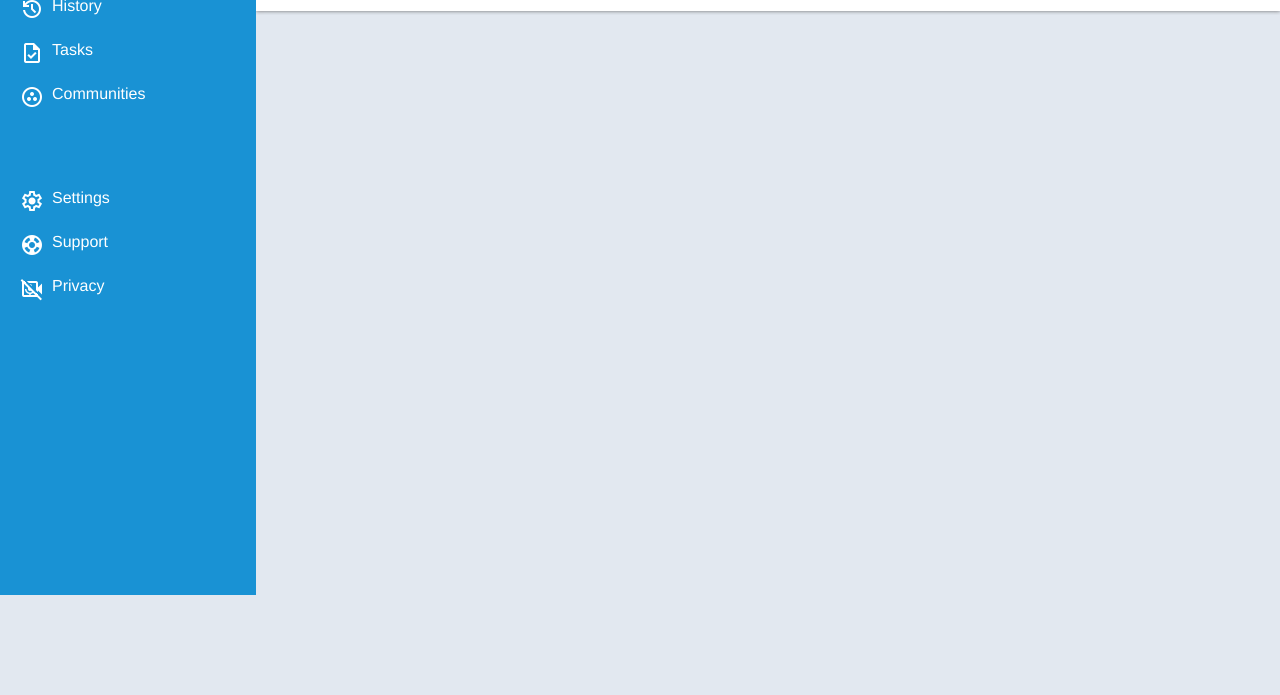
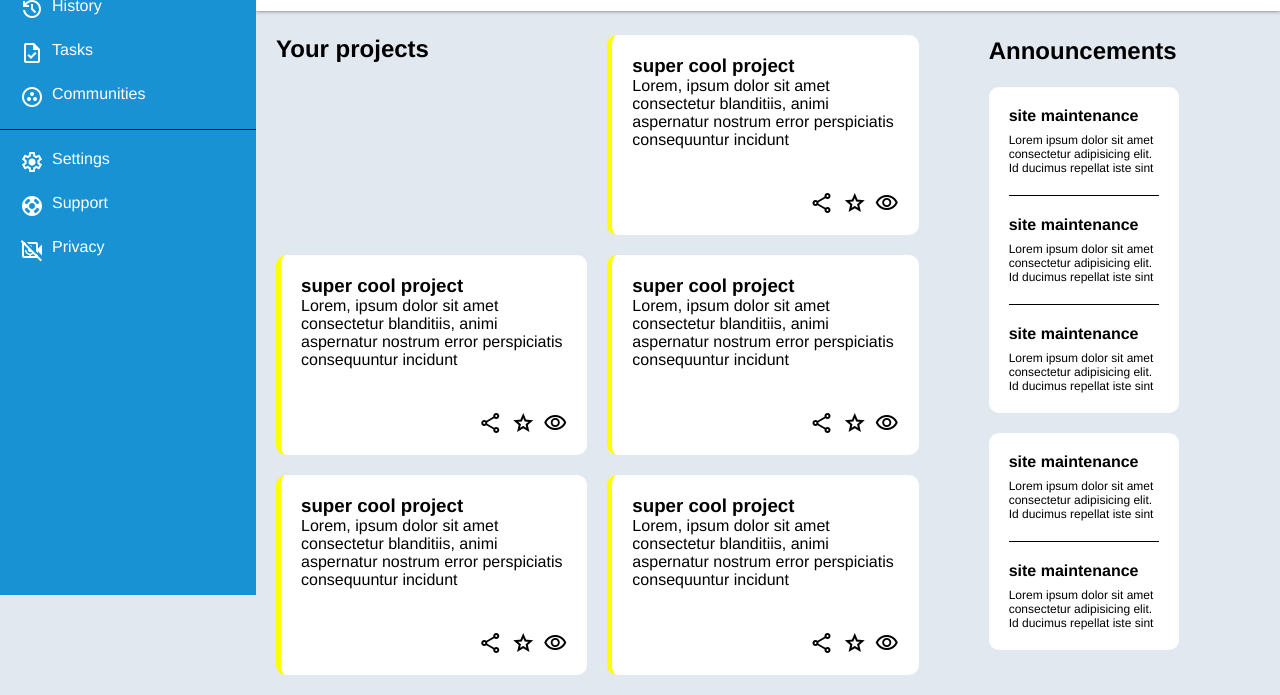
Before and after one commit to peterzaz1/admin-dashboard, a plain HTML site: page index.html in a window 1280 px wide. Shown: the part 205-900 px from the top of the page. Before the commit the page ends 800 px from the top, so only its background shows below. Drawn offline with nearby package versions, Linux system fonts and the light colour scheme.

Commit message:
all done

```diff
--- a/index.html
+++ b/index.html
@@ -112,8 +112,131 @@
           </div>
         </div>
       </div>
-      <div class="main"></div>
-      <div class="side-contant"></div>
+      <div class="main">
+        <div class="articles">
+          <h2>Your projects</h2>
+          <article>
+            <div class="text">
+              <h3>super cool project</h3>
+              <p>
+                Lorem, ipsum dolor sit amet consectetur blanditiis, animi
+                aspernatur nostrum error perspiciatis consequuntur incidunt
+              </p>
+            </div>
+
+            <div class="share">
+              <span class="icon material-symbols-outlined"> share </span>
+              <span class="icon material-symbols-outlined"> star </span>
+              <span class="material-symbols-outlined"> visibility </span>
+            </div>
+          </article>
+          <article>
+            <div class="text">
+              <h3>super cool project</h3>
+              <p>
+                Lorem, ipsum dolor sit amet consectetur blanditiis, animi
+                aspernatur nostrum error perspiciatis consequuntur incidunt
+              </p>
+            </div>
+
+            <div class="share">
+              <span class="icon material-symbols-outlined"> share </span>
+              <span class="icon material-symbols-outlined"> star </span>
+              <span class="material-symbols-outlined"> visibility </span>
+            </div>
+          </article>
+          <article>
+            <div class="text">
+              <h3>super cool project</h3>
+              <p>
+                Lorem, ipsum dolor sit amet consectetur blanditiis, animi
+                aspernatur nostrum error perspiciatis consequuntur incidunt
+              </p>
+            </div>
+
+            <div class="share">
+              <span class="icon material-symbols-outlined"> share </span>
+              <span class="icon material-symbols-outlined"> star </span>
+              <span class="material-symbols-outlined"> visibility </span>
+            </div>
+          </article>
+          <article>
+            <div class="text">
+              <h3>super cool project</h3>
+              <p>
+                Lorem, ipsum dolor sit amet consectetur blanditiis, animi
+                aspernatur nostrum error perspiciatis consequuntur incidunt
+              </p>
+            </div>
+
+            <div class="share">
+              <span class="icon material-symbols-outlined"> share </span>
+              <span class="icon material-symbols-outlined"> star </span>
+              <span class="material-symbols-outlined"> visibility </span>
+            </div>
+          </article>
+          <article>
+            <div class="text">
+              <h3>super cool project</h3>
+              <p>
+                Lorem, ipsum dolor sit amet consectetur blanditiis, animi
+                aspernatur nostrum error perspiciatis consequuntur incidunt
+              </p>
+            </div>
+
+            <div class="share">
+              <span class="icon material-symbols-outlined"> share </span>
+              <span class="icon material-symbols-outlined"> star </span>
+              <span class="material-symbols-outlined"> visibility </span>
+            </div>
+          </article>
+        </div>
+        <div class="main-right">
+          <h2>Announcements</h2>
+          <div class="main-top-right">
+            <div class="text-2">
+              <h3>site maintenance</h3>
+              <p>
+                Lorem ipsum dolor sit amet consectetur adipisicing elit. Id
+                ducimus repellat iste sint
+              </p>
+            </div>
+            <div class="divider"></div>
+            <div class="text-2">
+              <h3>site maintenance</h3>
+              <p>
+                Lorem ipsum dolor sit amet consectetur adipisicing elit. Id
+                ducimus repellat iste sint
+              </p>
+            </div>
+            <div class="divider"></div>
+            <div class="text-2">
+              <h3>site maintenance</h3>
+              <p>
+                Lorem ipsum dolor sit amet consectetur adipisicing elit. Id
+                ducimus repellat iste sint
+              </p>
+            </div>
+          </div>
+          <div class="main-bottom-right">
+            <div class="text-2">
+              <h3>site maintenance</h3>
+              <p>
+                Lorem ipsum dolor sit amet consectetur adipisicing elit. Id
+                ducimus repellat iste sint
+              </p>
+            </div>
+            <div class="divider"></div>
+            <div class="text-2">
+              <h3>site maintenance</h3>
+              <p>
+                Lorem ipsum dolor sit amet consectetur adipisicing elit. Id
+                ducimus repellat iste sint
+              </p>
+            </div>
+          </div>
+        </div>
+      </div>
     </div>
   </body>
 </html>
--- a/style.css
+++ b/style.css
@@ -121,7 +121,8 @@ a {
 }
 
 .divider {
-  margin: 80px 0;
+  margin: 20px 0;
+  border-bottom: 1px solid black;
 }
 
 .logo {
@@ -135,4 +136,65 @@ a {
   background-color: #e2e8f0;
   grid-column: 2 / 3;
   grid-row: 2/4;
+  display: grid;
+  grid-template-columns: 2fr 1fr;
 }
+
+.articles {
+  margin: 20px;
+  display: grid;
+  grid-template-columns: repeat(auto-fit, minmax(300px, 1fr));
+  gap: 20px;
+}
+
+article {
+  background-color: white;
+  display: flex;
+  flex-direction: column;
+  justify-content: space-between;
+  height: 200px;
+  padding: 20px;
+  border-radius: 10px;
+  border-left: 5px solid yellow;
+}
+
+.text {
+  display: flex;
+  justify-content: space-between;
+  flex-direction: column;
+}
+
+.main-right {
+  margin-left: 50px;
+}
+.main-right h2 {
+  margin: 22px 0;
+}
+
+.main-top-right,
+.main-bottom-right {
+  background-color: white;
+  width: 190px;
+  border-radius: 10px;
+  padding: 20px;
+}
+
+.main-top-right {
+  margin-bottom: 20px;
+}
+
+.text-2 h3 {
+  font-size: 16px;
+  margin-bottom: 8px;
+}
+
+.text-2 p {
+  font-size: 12px;
+}
+
+article .share {
+  display: flex;
+  margin-top: 20px;
+  justify-content: end;
+  gap: 8px;
+}
```
